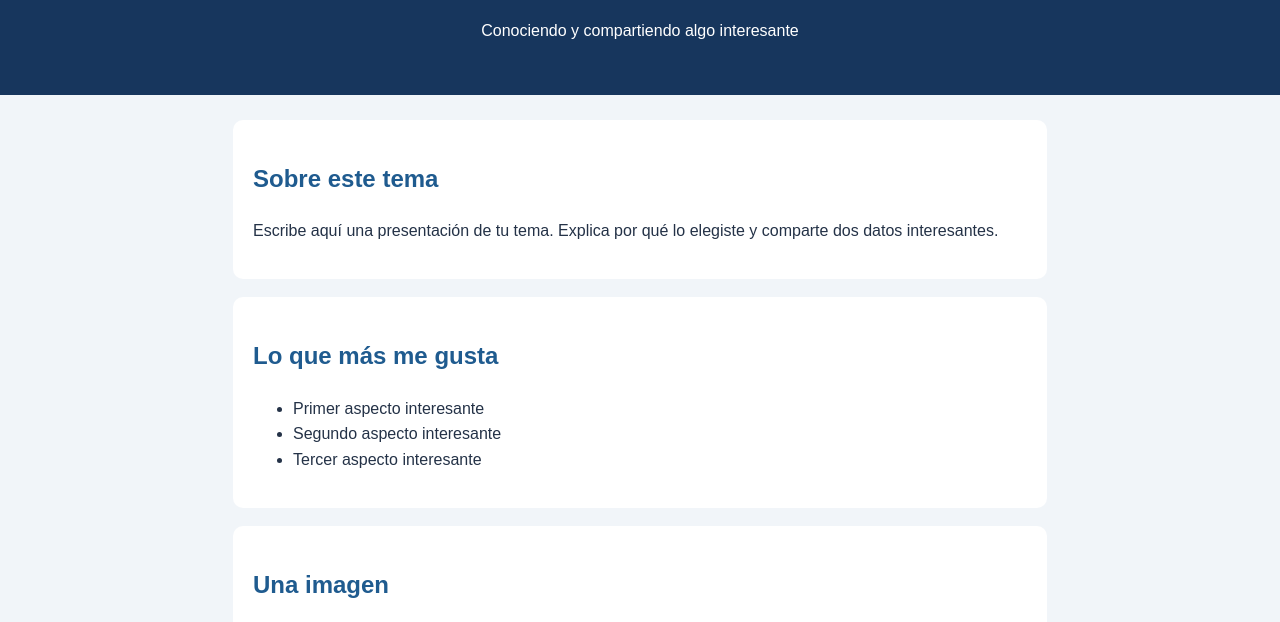
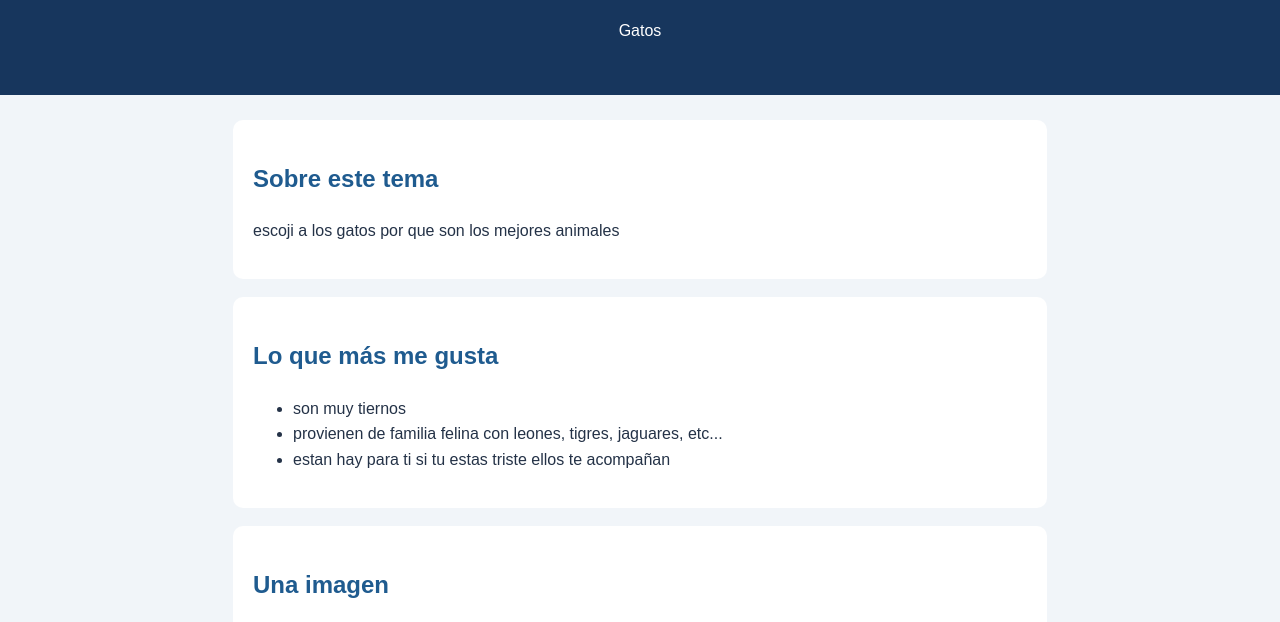
Before and after one commit to alisonmeneses-creator/Mi-primer-Sitio, a plain HTML site: page index.html in a window 1280 px wide. Shown: the part 111-733 px from the top of the page. Drawn offline with Linux system fonts and the light colour scheme.

Commit message:
Update index.html

```diff
--- a/index.html
+++ b/index.html
@@ -9,22 +9,21 @@
 <body>
   <header>
     <h1>Mi primer sitio web</h1>
-    <p>Conociendo y compartiendo algo interesante</p>
+    <p>Gatos</p>
   </header>
 
   <main>
     <section>
       <h2>Sobre este tema</h2>
-      <p>Escribe aquí una presentación de tu tema. Explica por qué lo elegiste
-      y comparte dos datos interesantes.</p>
+      <p>escoji a los gatos por que son los mejores animales </p>
     </section>
 
     <section>
       <h2>Lo que más me gusta</h2>
       <ul>
-        <li>Primer aspecto interesante</li>
-        <li>Segundo aspecto interesante</li>
-        <li>Tercer aspecto interesante</li>
+        <li>son muy tiernos</li>
+        <li>provienen de familia felina con leones, tigres, jaguares, etc...</li>
+        <li>estan hay para ti si tu estas triste ellos te acompañan</li>
       </ul>
     </section>
 
```
